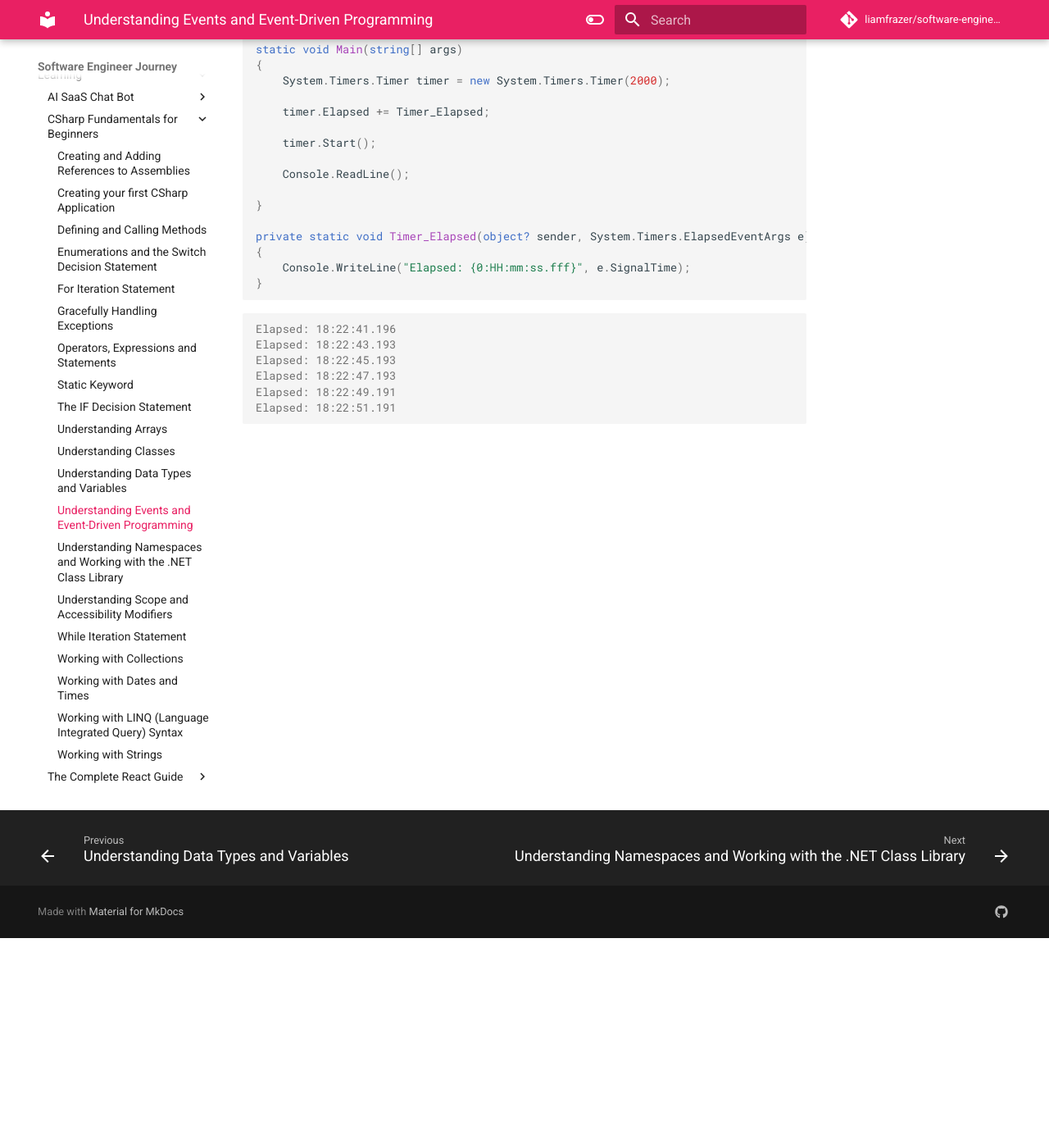
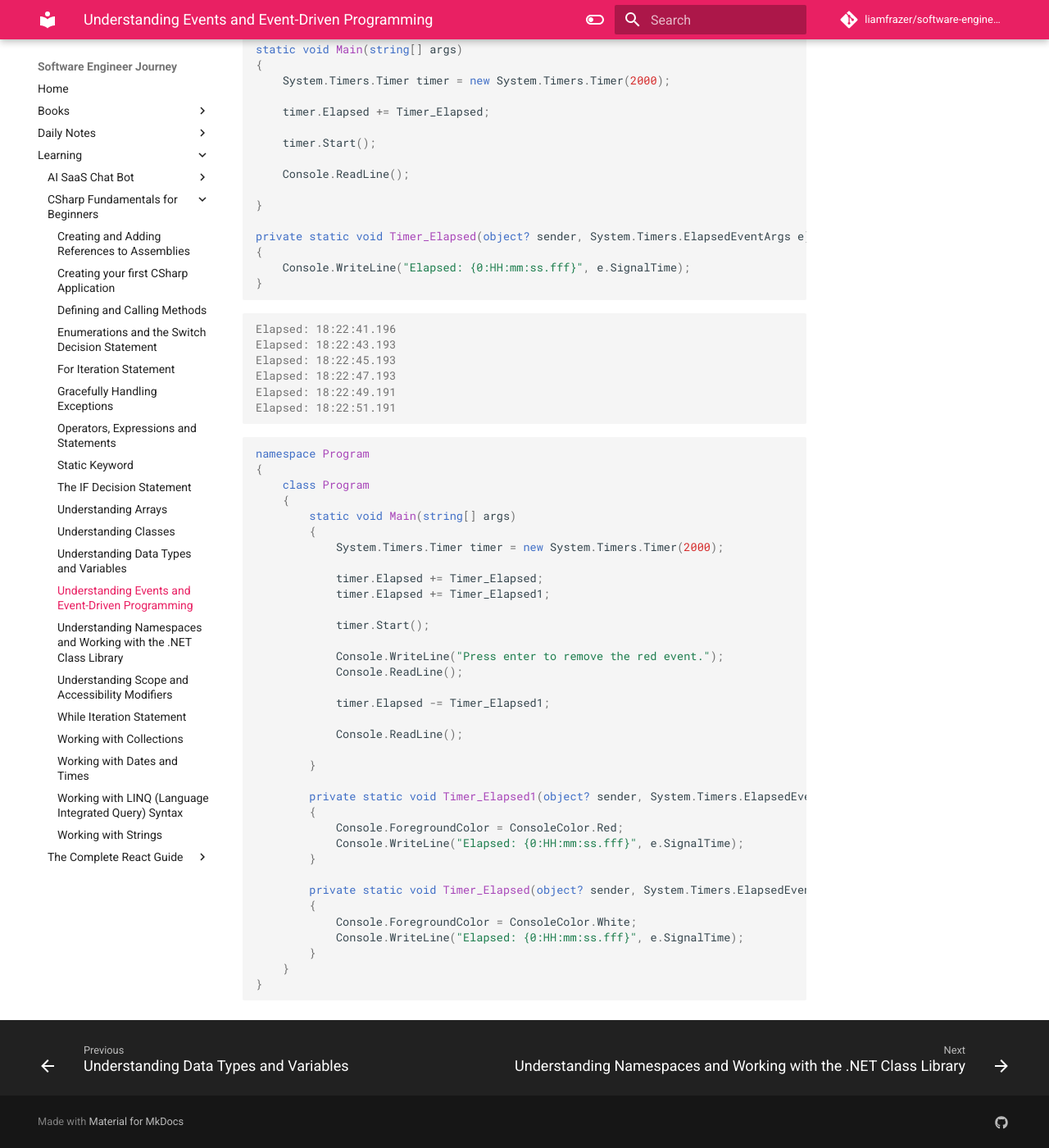
Before and after one commit to liamfrazer/software-engineer-journey, an MkDocs documentation site: the page built from docs/Learning/CSharp Fundamentals for Beginners/Understanding Events and Event-Driven Programming.md, in a window 1280 px wide and 1400 px high, scrolled down 256 px. Shown: the whole window at 82% size. Built offline with MkDocs 1.6.1 and Material for MkDocs 9.7.7, drawn with Linux system fonts in a browser that asks for light colours; comment, search, counter and statistics services are not loaded.

Commit message:
vault backup: 2024-01-07 18:32:52

````diff
--- a/docs/Learning/CSharp Fundamentals for Beginners/Understanding Events and Event-Driven Programming.md
+++ b/docs/Learning/CSharp Fundamentals for Beginners/Understanding Events and Event-Driven Programming.md
@@ -33,3 +33,42 @@
 Elapsed: 18:22:49.191
 Elapsed: 18:22:51.191
 ```
+
+```c#
+
+namespace Program
+{
+    class Program
+    {
+        static void Main(string[] args)
+        {
+            System.Timers.Timer timer = new System.Timers.Timer(2000);
+
+            timer.Elapsed += Timer_Elapsed;
+            timer.Elapsed += Timer_Elapsed1;
+
+            timer.Start();
+
+            Console.WriteLine("Press enter to remove the red event.");
+            Console.ReadLine();
+
+            timer.Elapsed -= Timer_Elapsed1;
+
+            Console.ReadLine();
+
+        }
+
+        private static void Timer_Elapsed1(object? sender, System.Timers.ElapsedEventArgs e)
+        {
+            Console.ForegroundColor = ConsoleColor.Red;
+            Console.WriteLine("Elapsed: {0:HH:mm:ss.fff}", e.SignalTime);
+        }
+
+        private static void Timer_Elapsed(object? sender, System.Timers.ElapsedEventArgs e)
+        {
+            Console.ForegroundColor = ConsoleColor.White;
+            Console.WriteLine("Elapsed: {0:HH:mm:ss.fff}", e.SignalTime);
+        }
+    }
+}
+```
````
